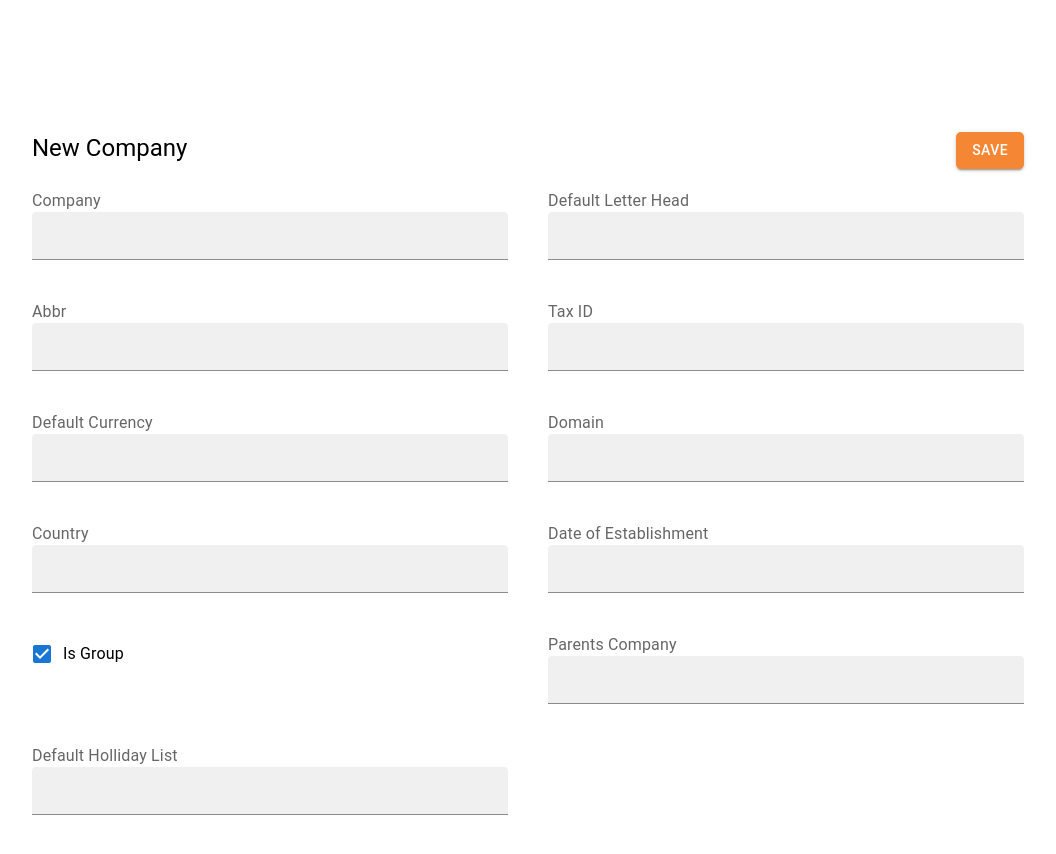
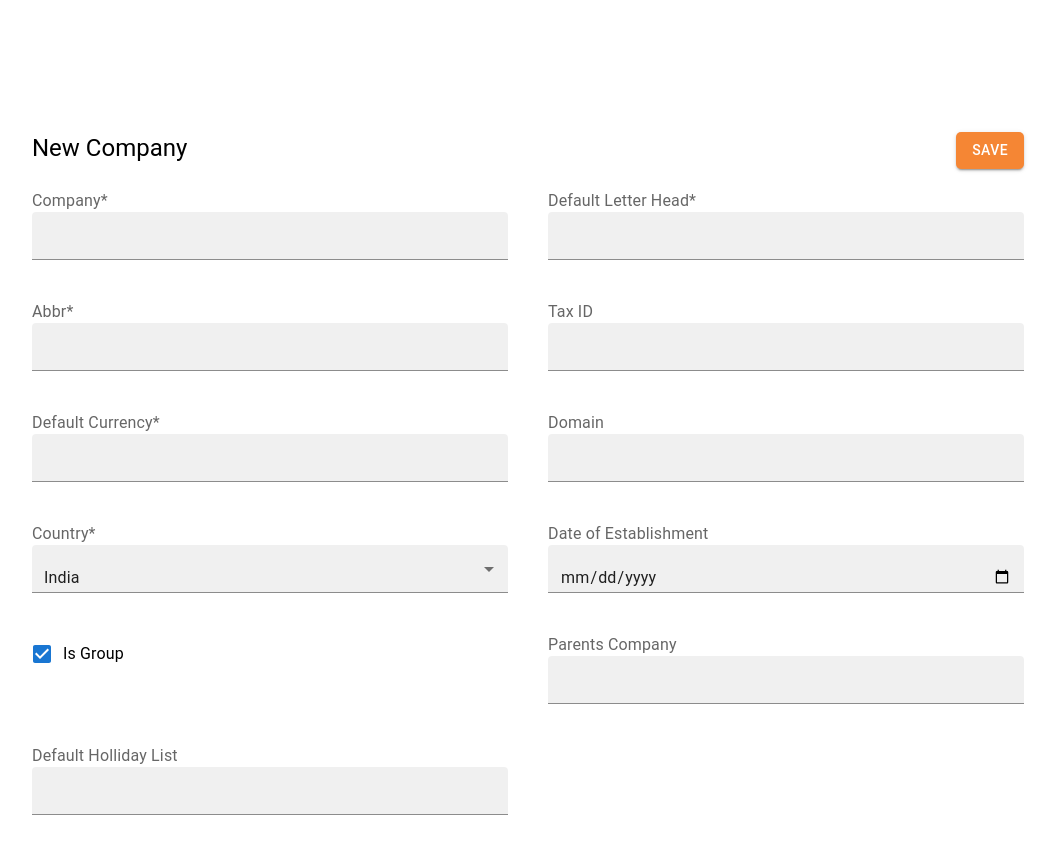
Before and after one commit to sumedh-mohod/HR-portal-react-js, a React (Create React App) app: page /addcompany in a window 1280 px wide. Shown: the top 854 px of the page, without its empty margins (112-1168 px from the left). Built offline with nearby package versions, Linux system fonts and the light colour scheme.

Commit message:
add-company updated code

```diff
--- a/src/screens/AddCompany.tsx
+++ b/src/screens/AddCompany.tsx
@@ -1,15 +1,17 @@
 import React from "react";
-import Box from "@mui/material/Box";
-import Container from "@mui/material/Container";
-import Button from "@mui/material/Button";
-import Grid from "@mui/material/Grid";
 import {
+  Box,
+  Container,
+  Button,
+  Grid,
   Checkbox,
   FormControl,
   FormControlLabel,
   FormLabel,
   TextField,
   Typography,
+  Select,
+  MenuItem,
 } from "@mui/material";
 
 const AddCompany = () => {
@@ -25,7 +27,8 @@ const AddCompany = () => {
         }}
       >
         <Typography variant="h5">New Company</Typography>
-        <Button variant="contained"
+        <Button
+          variant="contained"
           sx={{
             backgroundColor: "#F58634",
             borderRadius: "5px",
@@ -39,19 +42,19 @@ const AddCompany = () => {
       <Grid container spacing={5} sx={{ padding: "10px 80px" }}>
         <Grid item xs={12} lg={6}>
           <FormControl fullWidth>
-            <FormLabel id="company">Company</FormLabel>
+            <FormLabel id="company">Company*</FormLabel>
             <TextField name="company" variant="filled" size="small" />
           </FormControl>
         </Grid>
         <Grid item xs={12} lg={6}>
           <FormControl fullWidth>
-            <FormLabel id="defaultLetterHead">Default Letter Head</FormLabel>
+            <FormLabel id="defaultLetterHead">Default Letter Head*</FormLabel>
             <TextField name="defaultLetterHead" variant="filled" size="small" />
           </FormControl>
         </Grid>
         <Grid item xs={12} lg={6}>
           <FormControl fullWidth>
-            <FormLabel id="abbr">Abbr</FormLabel>
+            <FormLabel id="abbr">Abbr*</FormLabel>
             <TextField name="abbr" variant="filled" size="small" />
           </FormControl>
         </Grid>
@@ -63,7 +66,7 @@ const AddCompany = () => {
         </Grid>
         <Grid item xs={12} lg={6}>
           <FormControl fullWidth>
-            <FormLabel id="defaultCurrency">Default Currency</FormLabel>
+            <FormLabel id="defaultCurrency">Default Currency*</FormLabel>
             <TextField name="defaultCurrency" variant="filled" size="small" />
           </FormControl>
         </Grid>
@@ -73,10 +76,18 @@ const AddCompany = () => {
             <TextField name="domain" variant="filled" size="small" />
           </FormControl>
         </Grid>
-        <Grid item xs={12} lg={6}>
+        <Grid item  xs={12} lg={6}>
           <FormControl fullWidth>
-            <FormLabel id="country">Country</FormLabel>
-            <TextField name="country" variant="filled" size="small" />
+            <FormLabel id="country">Country*</FormLabel>
+            <Select
+              variant="filled"
+              size="small"
+              labelId="country"
+              id="country"
+              defaultValue="India"
+            >
+              <MenuItem value="India">India</MenuItem>
+            </Select>
           </FormControl>
         </Grid>
         <Grid item xs={12} lg={6}>
@@ -88,6 +99,7 @@ const AddCompany = () => {
               name="dateOfEstablishment"
               variant="filled"
               size="small"
+              type="date"
             />
           </FormControl>
         </Grid>
```
